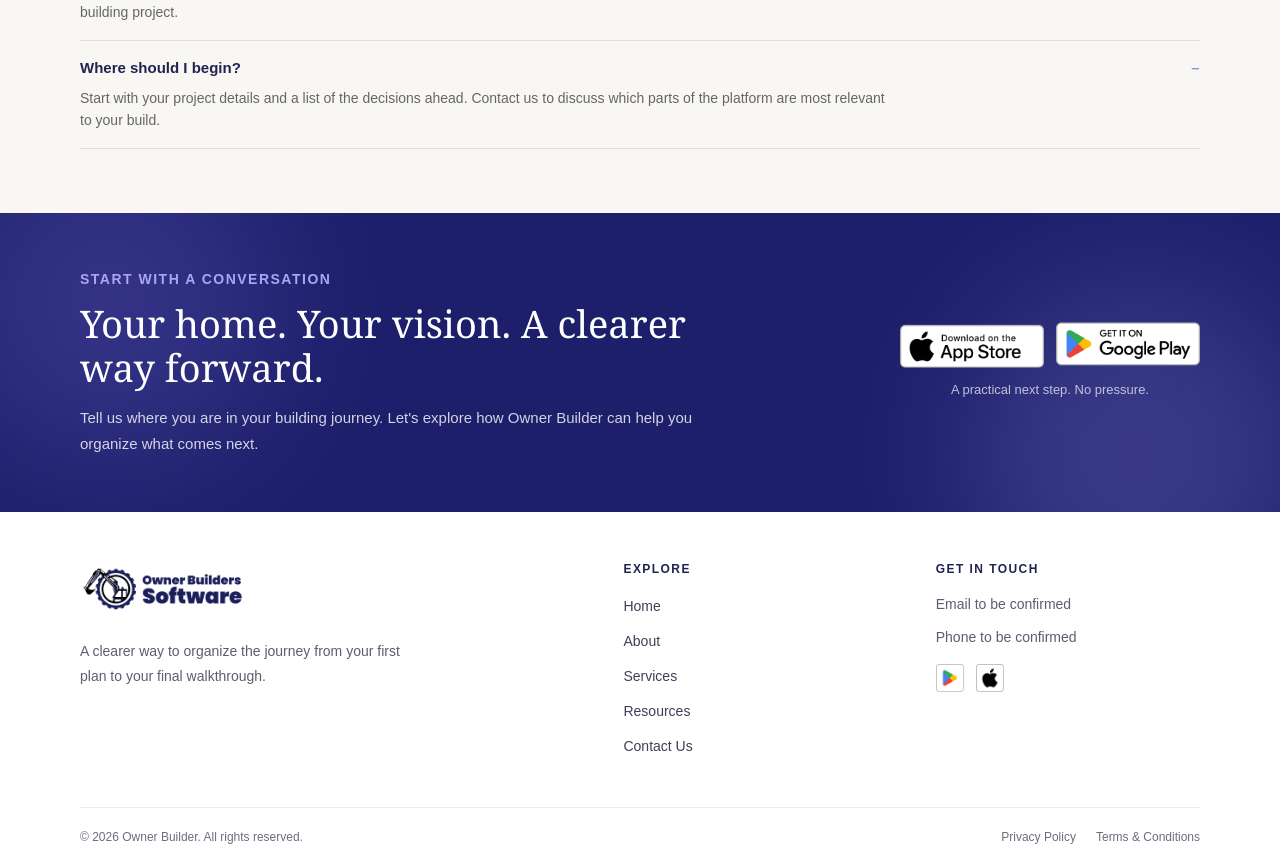
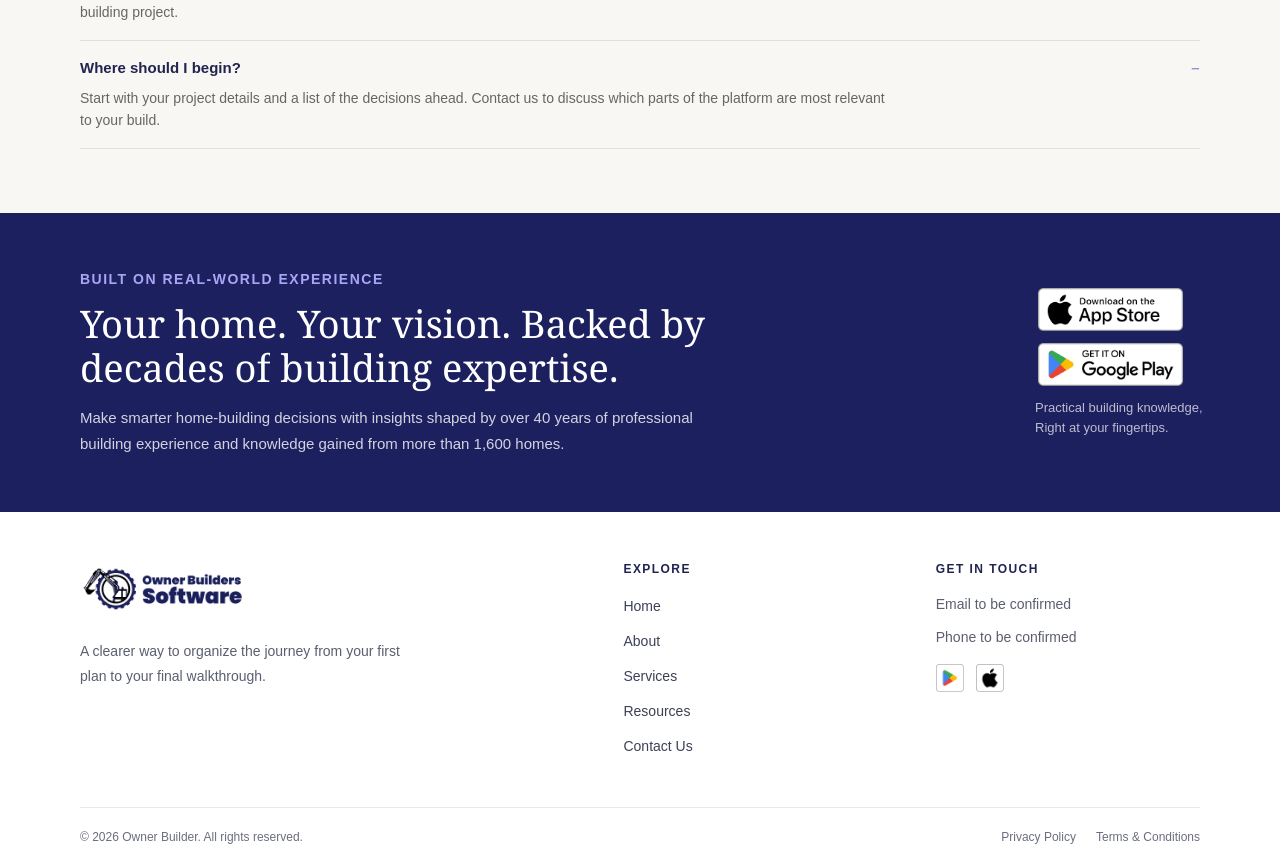
Before and after one commit to adityatripathi-ai/Owner-Builder, a React (Vite) app: page / in a window 1280 px wide. Shown: the part 5003-5869 px from the top of the page. Built offline with nearby package versions, Linux system fonts and the light colour scheme.

Commit message:
fixing client feedback

```diff
--- a/src/components/sections/CTASection.jsx
+++ b/src/components/sections/CTASection.jsx
@@ -2,17 +2,17 @@ import { motion } from "framer-motion";
 
 import playstore from "../../assets/images/playstore.png";
 import appstore from "../../assets/images/appstore.png";
-import { SplitText, FloatingOrbs } from "../common/Animations";
+import { SplitText } from "../common/Animations";
 
 const CTASection = () => {
   return (
-    <section className="relative w-full bg-[#1D1F6B] text-white overflow-hidden">
-      <FloatingOrbs />
+    <section className="relative w-full bg-[#1D205F] text-white overflow-hidden">
 
       <div className="relative z-10 max-w-[1200px] mx-auto px-5 sm:px-6 lg:px-10 py-10 sm:py-12 md:py-14">
 
-        <div className="grid grid-cols-1 md:grid-cols-[1fr_300px] items-center gap-7 sm:gap-8 md:gap-12">
+        <div className="grid grid-cols-1 md:grid-cols-[1fr_180px] items-center gap-7 sm:gap-8 md:gap-12">
 
+          {/* LEFT CONTENT */}
           <motion.div
             initial={{ opacity: 0, y: 20 }}
             whileInView={{ opacity: 1, y: 0 }}
@@ -20,66 +20,88 @@ const CTASection = () => {
             transition={{ duration: 0.7 }}
             className="w-full"
           >
-            <p className="text-[#A9A5F5] text-[10px] sm:text-[14px] font-semibold uppercase tracking-[1.5px] mb-3">Start with a conversation</p>
+
+            <p className="text-[#A9A5F5] text-[10px] sm:text-[14px] font-semibold uppercase tracking-[1.5px] mb-3">
+              BUILT ON REAL-WORLD EXPERIENCE
+            </p>
 
             <h2 className="font-['Georgia',serif] text-[26px] sm:text-[30px] md:text-[34px] lg:text-[38px] font-normal leading-[1.15] text-white max-w-[650px]">
-              <SplitText text="Your home. Your vision. A clearer way forward." />
+              <SplitText text="Your home. Your vision. Backed by decades of building expertise." />
             </h2>
 
             <p className="text-white/80 text-[12px] sm:text-[15px] leading-[1.7] mt-4 max-w-[650px]">
-              Tell us where you are in your building journey.
-              Let's explore how Owner Builder can help you organize
-              what comes next.
+              Make smarter home-building decisions with insights shaped by
+              over 40 years of professional building experience and knowledge
+              gained from more than 1,600 homes.
             </p>
+
           </motion.div>
 
+
+          {/* RIGHT STORE BUTTONS */}
           <motion.div
             initial={{ opacity: 0, x: 20 }}
             whileInView={{ opacity: 1, x: 0 }}
             viewport={{ once: true }}
             transition={{ duration: 0.7, delay: 0.2 }}
-            className="flex flex-col items-center gap-2 w-full"
+            className="flex flex-col items-center md:items-end justify-center gap-2 w-full"
           >
-            <div
-              className="flex flex-row items-center justify-center gap-2 sm:gap-3 w-full"
-              style={{ perspective: 800 }}
-            >
 
+            {/* STORE BUTTONS */}
+            <div className="flex flex-row md:flex-col items-center justify-center md:justify-center gap-2 sm:gap-3 w-full">
+
+              {/* GOOGLE PLAY */}
               <motion.a
                 href="#"
                 target="_blank"
                 rel="noopener noreferrer"
                 aria-label="Get it on Google Play"
-                animate={{ y: [0, -6, 0] }}
-                transition={{ duration: 3.5, repeat: Infinity, ease: "easeInOut" }}
-                whileHover={{ scale: 1.08, rotateY: -12, rotateZ: -2 }}
+                whileHover={{ scale: 1.05 }}
                 className="block w-[125px] sm:w-[145px]"
               >
-                <img src={playstore} alt="Get it on Google Play" className="w-full h-auto object-contain" />
+                <img
+                  src={playstore}
+                  alt="Get it on Google Play"
+                  className="w-full h-auto object-contain"
+                />
               </motion.a>
 
+
+              {/* APP STORE */}
               <motion.a
                 href="#"
                 target="_blank"
                 rel="noopener noreferrer"
                 aria-label="Download on the App Store"
-                animate={{ y: [0, -6, 0] }}
-                transition={{ duration: 3.5, repeat: Infinity, ease: "easeInOut", delay: 0.6 }}
-                whileHover={{ scale: 1.08, rotateY: 12, rotateZ: 2 }}
+                whileHover={{ scale: 1.05 }}
                 className="block w-[125px] sm:w-[145px]"
               >
-                <img src={appstore} alt="Download on the App Store" className="w-full h-auto object-contain" />
+                <img
+                  src={appstore}
+                  alt="Download on the App Store"
+                  className="w-full h-auto object-contain"
+                />
               </motion.a>
 
             </div>
 
-            <p className="text-white/70 text-[10px] sm:text-[13px] leading-[1.6] mt-1 text-center">
-              A practical next step. No pressure.
+
+            {/* DESCRIPTION */}
+            <p className="text-white/70 text-[10px] sm:text-[13px] leading-[1.5] mt-1 text-center md:text-left w-[145px] sm:w-[165px]">
+              <span className="block whitespace-nowrap">
+                Practical building knowledge,
+              </span>
+              <span className="block whitespace-nowrap">
+                Right at your fingertips.
+              </span>
             </p>
+
           </motion.div>
 
         </div>
+
       </div>
+
     </section>
   );
 };
--- a/src/components/sections/services/ServicesHero.jsx
+++ b/src/components/sections/services/ServicesHero.jsx
@@ -76,7 +76,7 @@ const ServicesHero = () => {
               max-w-[520px]
             ">
               <SplitText
-                text="Builder Owner software connects you to every stage and decision of your home"
+                text="Owner Builder software connects you to every stage and decision of your home"
                 delay={0.2}
                 stagger={0.05}
               />
```
